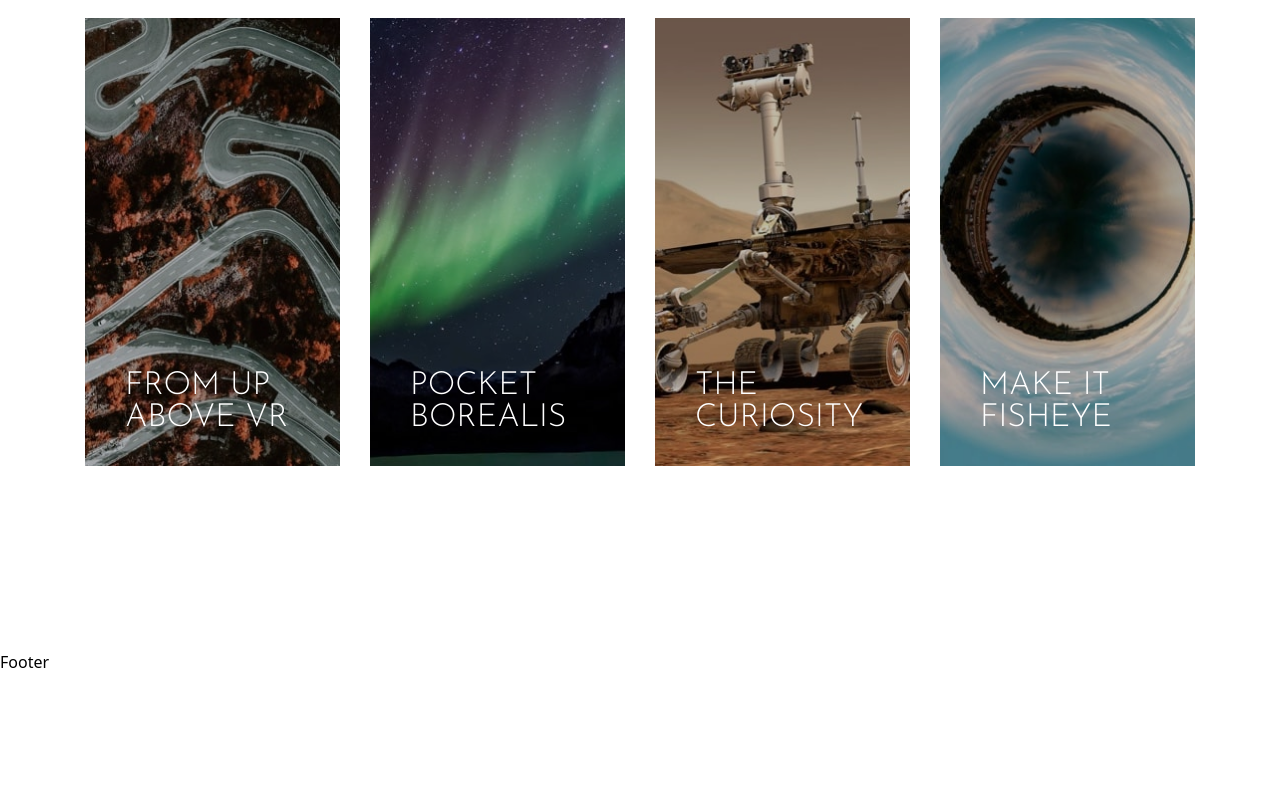
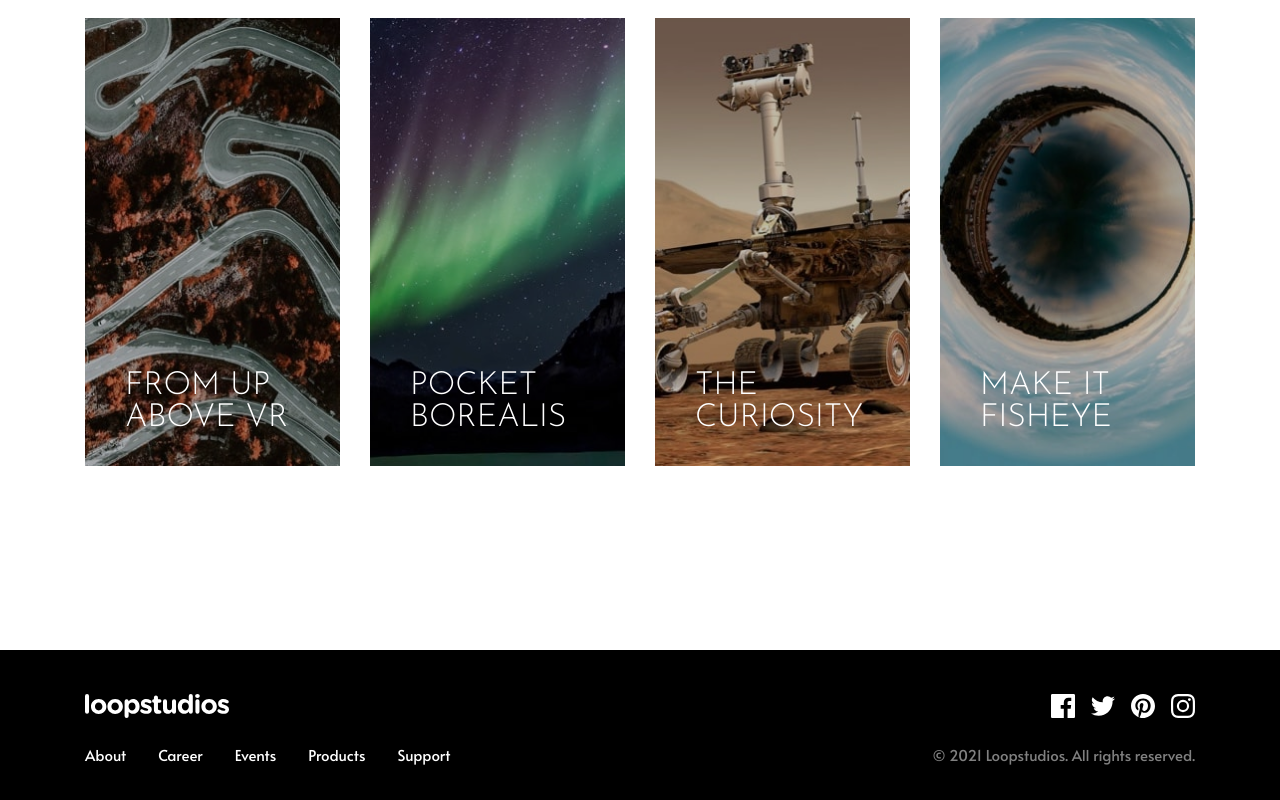
Before and after one commit to NDK1195/loopstudios-landing-page, a React (Vite) app: page / in a window 1280 px wide. Shown: the part 2082-2882 px from the top of the page. Before the commit the page ends 2756 px from the top, so only its background shows below. Built offline with nearby package versions, Linux system fonts and the light colour scheme.

Commit message:
finish project

```diff
--- a/src/components/Footer/Footer.jsx
+++ b/src/components/Footer/Footer.jsx
@@ -1,4 +1,70 @@
+import logo from "../../images/logo.svg";
+import iconFacebook from "../../images/icon-facebook.svg";
+import iconTwitter from "../../images/icon-twitter.svg";
+import iconPinterest from "../../images/icon-pinterest.svg";
+import iconInstagram from "../../images/icon-instagram.svg";
+
 function Footer() {
-  return <div>Footer</div>;
+  return (
+    <footer className="bg-black text-white">
+      <div className="mx-auto flex max-w-[1110px] flex-col items-center gap-12 px-[52px] py-14 md:justify-between lg:flex-row lg:gap-0 lg:pb-[33px] lg:pt-11 xl:px-0">
+        <div className="flex flex-col items-center gap-8 md:gap-6 lg:items-start">
+          <img src={logo} alt="logo" className="w-[144px]" />
+          <ul className="flex flex-col items-center gap-4 font-alata text-[15px] leading-[25px] md:flex-row md:gap-8">
+            <li>
+              <a href="#" className="group transition-all">
+                About
+                <span className="mx-auto hidden h-[2px] w-6 bg-white transition-all group-hover:block"></span>
+              </a>
+            </li>
+            <li>
+              <a href="#" className="group transition-all">
+                Career
+                <span className="mx-auto hidden h-[2px] w-6 bg-white transition-all group-hover:block"></span>
+              </a>
+            </li>
+            <li>
+              <a href="#" className="group transition-all">
+                Events
+                <span className="mx-auto hidden h-[2px] w-6 bg-white transition-all group-hover:block"></span>
+              </a>
+            </li>
+            <li>
+              <a href="#" className="group transition-all">
+                Products
+                <span className="mx-auto hidden h-[2px] w-6 bg-white transition-all group-hover:block"></span>
+              </a>
+            </li>
+            <li>
+              <a href="#" className="group transition-all">
+                Support
+                <span className="mx-auto hidden h-[2px] w-6 bg-white transition-all group-hover:block"></span>
+              </a>
+            </li>
+          </ul>
+        </div>
+
+        <div className="flex flex-col items-center gap-4 lg:items-end">
+          <div className="flex items-center gap-4">
+            <span className="relative cursor-pointer pb-2 transition-all hover:after:absolute hover:after:bottom-0 hover:after:left-0 hover:after:h-[2px] hover:after:w-full hover:after:bg-white">
+              <img src={iconFacebook} alt="icon facebook" />
+            </span>
+            <span className="relative cursor-pointer pb-2 transition-all hover:after:absolute hover:after:bottom-0 hover:after:left-0 hover:after:h-[2px] hover:after:w-full hover:after:bg-white">
+              <img src={iconTwitter} alt="icon twitter" />
+            </span>
+            <span className="relative cursor-pointer pb-2 transition-all hover:after:absolute hover:after:bottom-0 hover:after:left-0 hover:after:h-[2px] hover:after:w-full hover:after:bg-white">
+              <img src={iconPinterest} alt="icon pinterest" />
+            </span>
+            <span className="relative cursor-pointer pb-2 transition-all hover:after:absolute hover:after:bottom-0 hover:after:left-0 hover:after:h-[2px] hover:after:w-full hover:after:bg-white">
+              <img src={iconInstagram} alt="icon instagram" />
+            </span>
+          </div>
+          <p className="font-alata text-[15px] leading-[25px] opacity-50">
+            © 2021 Loopstudios. All rights reserved.
+          </p>
+        </div>
+      </div>
+    </footer>
+  );
 }
 export default Footer;
```
Also changed, not shown: 1 other file (tests, documents, lock files or other folders).
